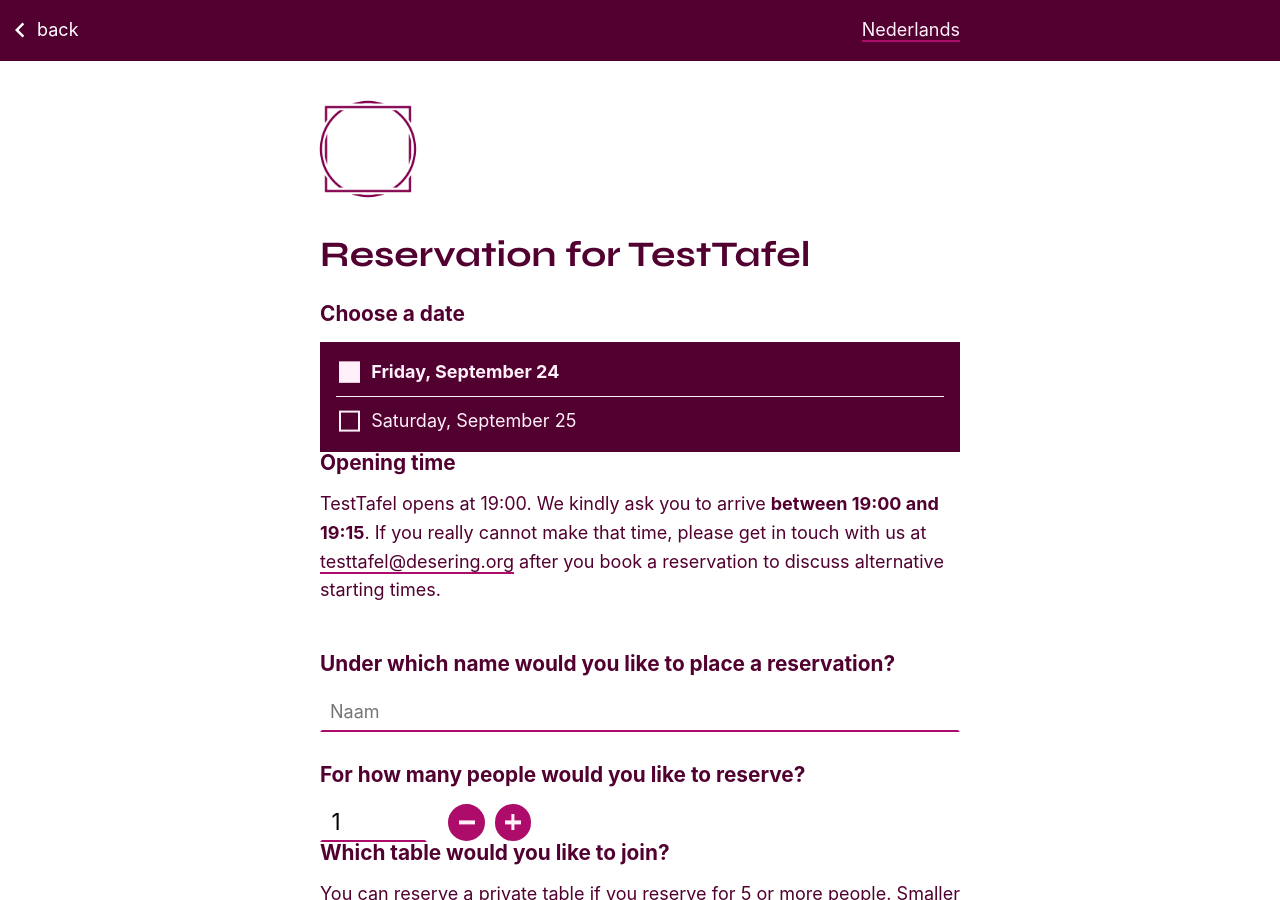
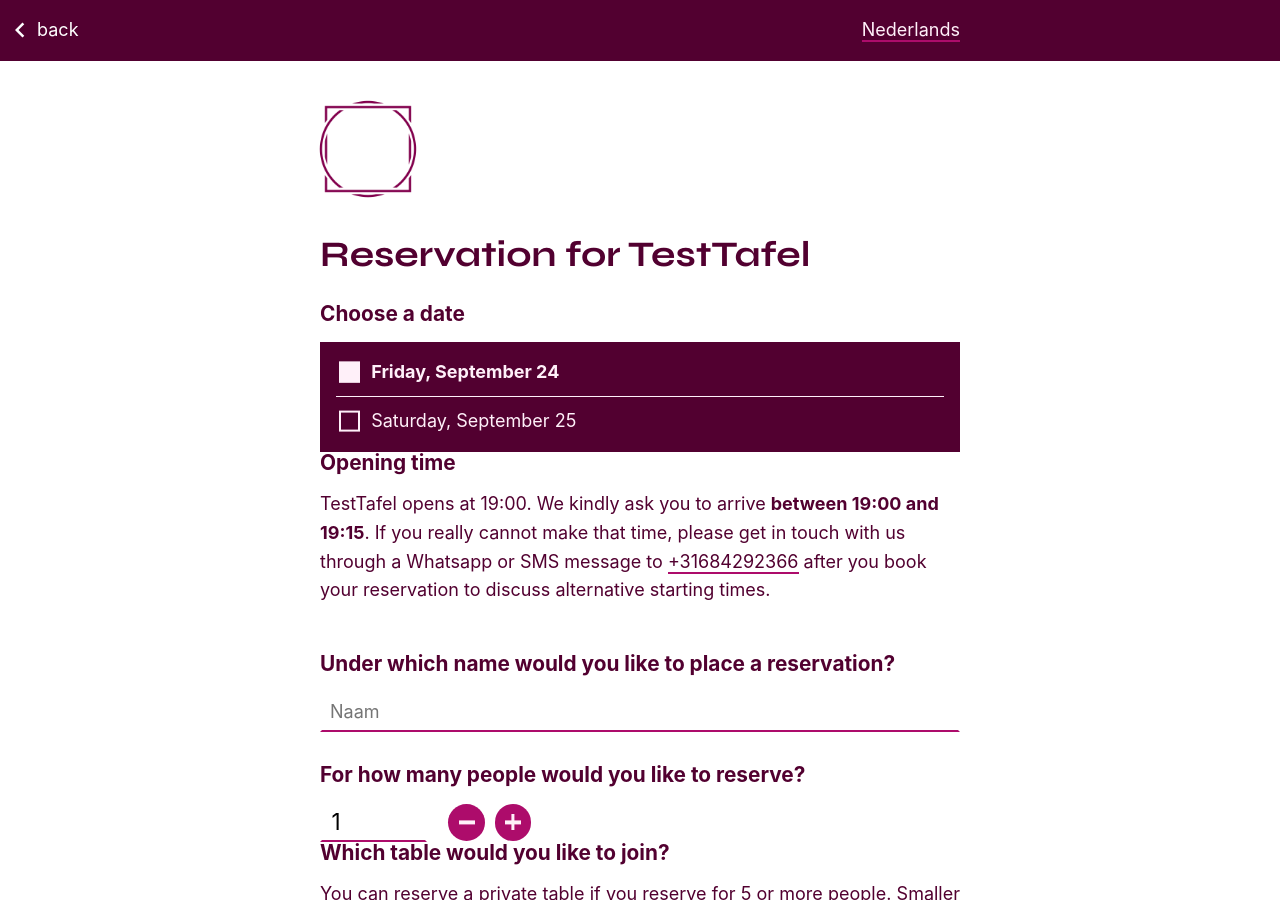
Before and after one commit to decoalitie/desering.org, a Jekyll site: the page built from en/testtafel/reservation.html, in a window 1280 px wide and 900 px high. Built offline with Jekyll 4.4.1, drawn with Linux system fonts in a browser that asks for light colours; some web fonts are replaced.

Commit message:
Change starting time contact to phone

```diff
--- a/en/testtafel/reservation.html
+++ b/en/testtafel/reservation.html
@@ -64,8 +64,8 @@ permalink: :path/:basename
         <legend class="form-step-header">Opening time</legend>
         <p>
           TestTafel opens at 19:00. We kindly ask you to arrive <strong>between 19:00 and 19:15</strong>.
-          If you really cannot make that time, please get in touch with us at <a
-            href="mailto:testtafel@desering.org">testtafel@desering.org</a> after you book a reservation to discuss
+          If you really cannot make that time, please get in touch with us through a Whatsapp or SMS message to <a
+            href="tel:0031684292366">+31684292366</a> after you book your reservation to discuss
           alternative starting times.
         </p>
       </fieldset>
--- a/testtafel/reserveren.html
+++ b/testtafel/reserveren.html
@@ -70,8 +70,8 @@ permalink: :path/:basename
             en 19:15</strong>.
         </p>
         <p>
-          Mocht dat écht niet uitkomen, stuur dan na het plaatsen van je reservering even een
-          mailtje naar <a href="mailto:testtafel@desering.org">testtafel@desering.org</a> om te overleggen.
+          Mocht dat écht niet uitkomen, stuur dan na het plaatsen van je reservering even een berichtje over
+          Whatsapp of SMS naar <a href="tel:0031684292366">+31684292366</a> om te overleggen.
         </p>
       </div>
 
```
